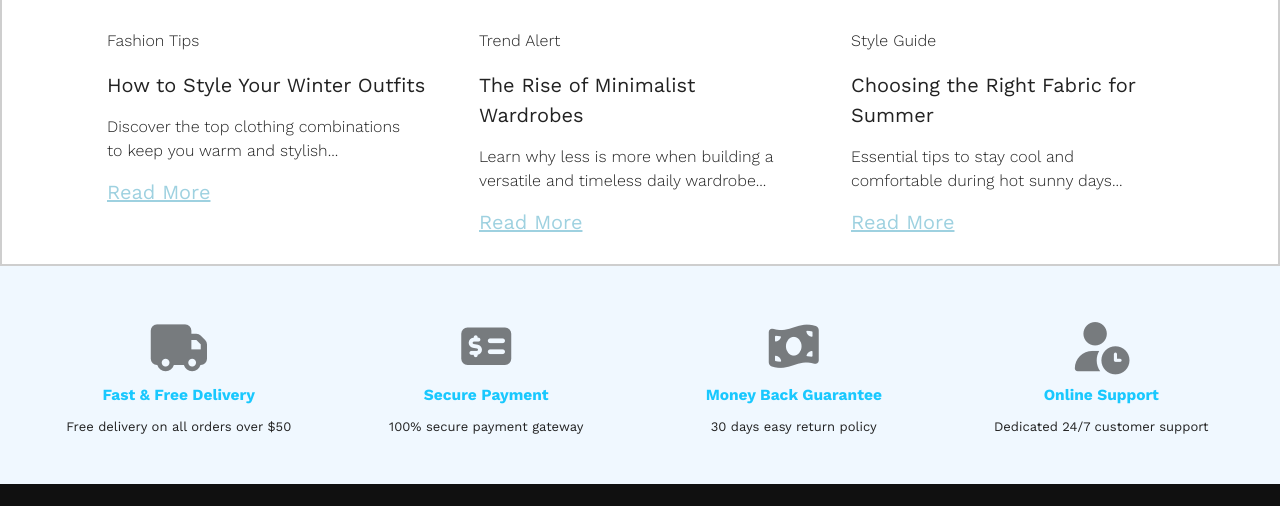
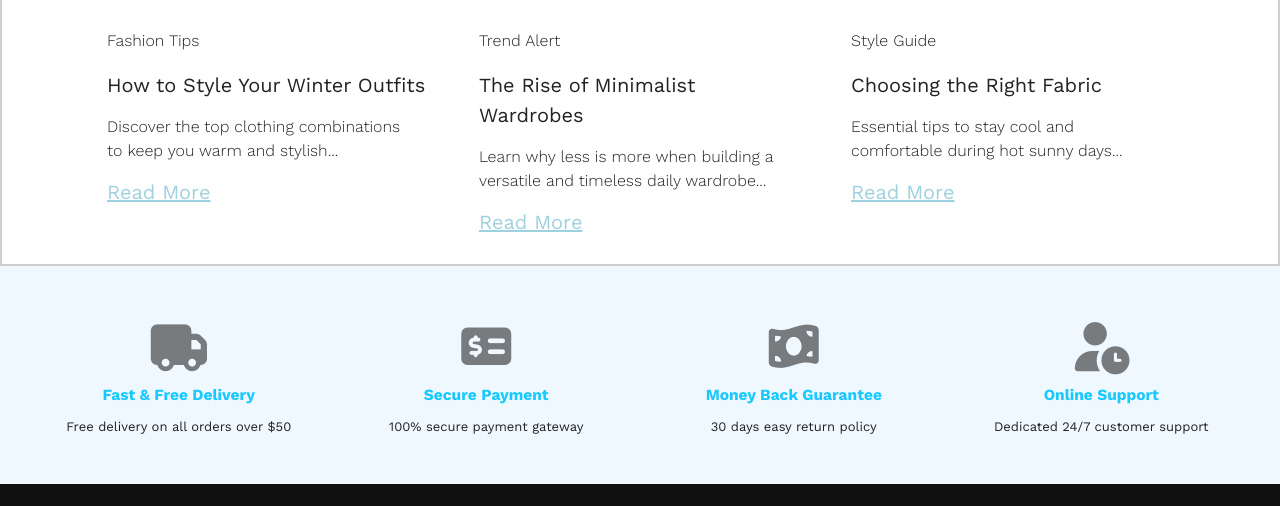
Before and after one commit to SamuelAtef1234/course-Project-2, a plain HTML site: page index.html in a window 1280 px wide. Shown: the part 3442-3948 px from the top of the page. Drawn offline with nearby package versions, Linux system fonts and the light colour scheme.

Commit message:
Solve a problem in latest news

```diff
--- a/index.html
+++ b/index.html
@@ -328,7 +328,7 @@
                     <div class="box">
                         <img src="images/Shampoo.webp" alt="New image">
                         <p>Style Guide</p>
-                        <a href="#">Choosing the Right Fabric for Summer</a>
+                        <a href="#">Choosing the Right Fabric</a>
                         <p>Essential tips to stay cool and comfortable during hot sunny days...</p>
                         <a href="#">Read More</a>
                     </div>
```
